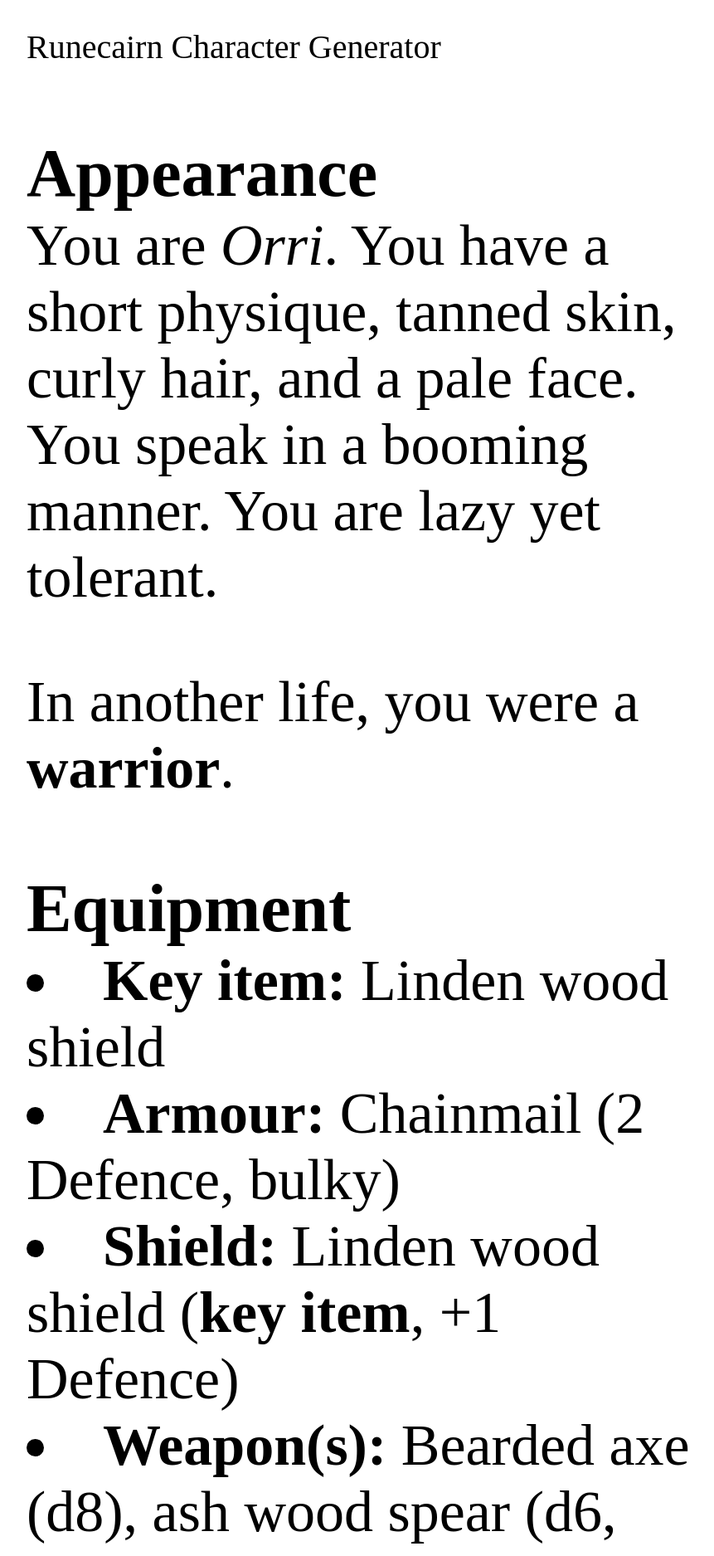
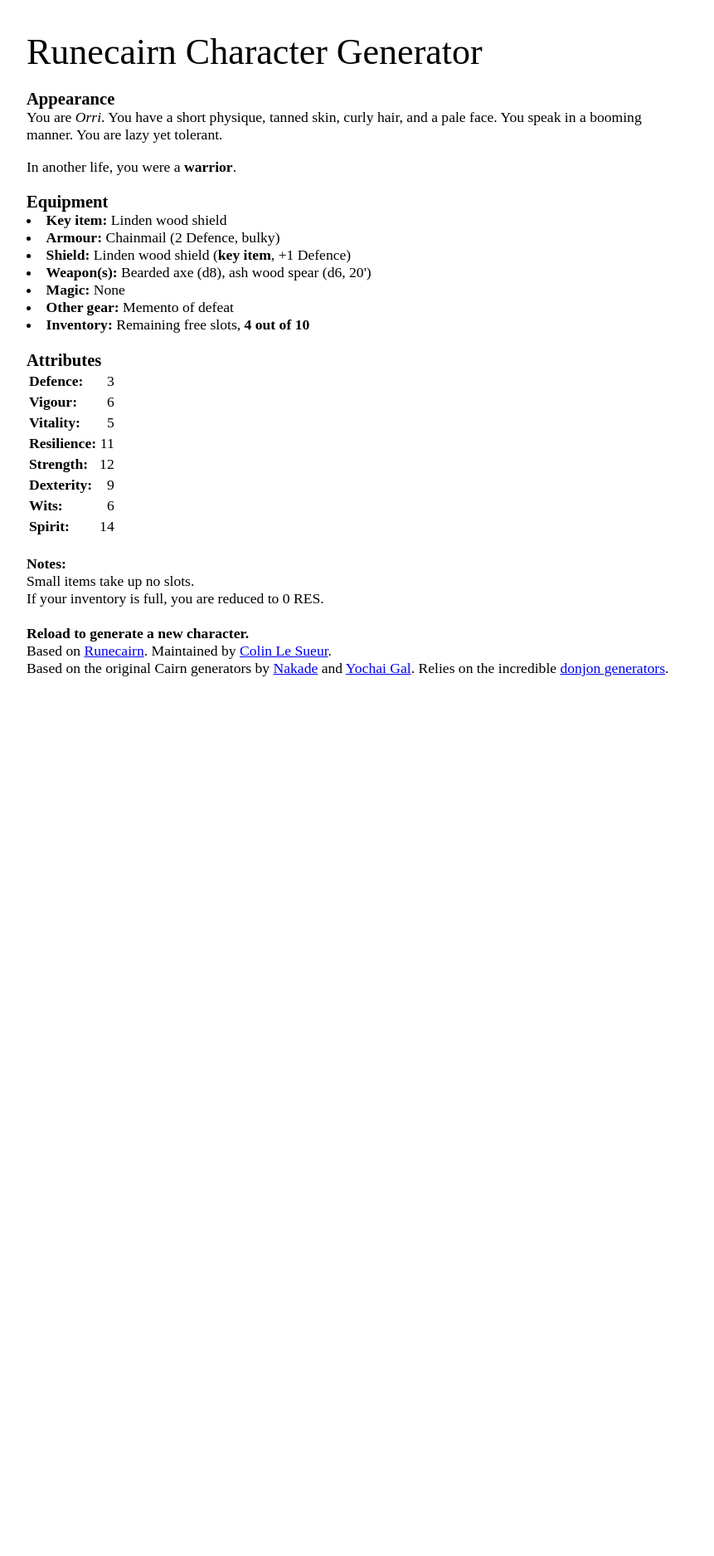
Before and after one commit to byodinsbeardrpg/byodinsbeardrpg.github.io, a Jekyll site: the page generator/index.html, which Jekyll copies as it is, in a window 1280 px wide. Shown: the top 1875 px of the page at 83% size, without its empty margins (208-1069 px from the left). Built offline with Jekyll 4.4.1, drawn with Linux system fonts in a browser that asks for light colours; some web fonts are replaced; after the commit the page ends 900 px from its top, so only the background shows below that.

Commit message:
Reverted

```diff
--- a/generator/index.html
+++ b/generator/index.html
@@ -2,7 +2,6 @@
 <html lang="en" dir="ltr">
   <head>
     <link rel="stylesheet" href="https://use.typekit.net/jhb5bff.css">
-    <link rel="stylesheet" href="https://runecairn.byodinsbeardrpg.com/generator/style.css">
     <meta name="viewport" content="width=device-width, initial-scale=1">
     <title>Runecairn Character Generator</title>
     <h2>Runecairn Character Generator</h2>
@@ -15,7 +14,7 @@
       a:hover {color: #32b865}
 	  h2 {margin-bottom: 0em; font-family: BlackBeard,black-beard; font-size: 250%; font-weight: 400}
       h3 {margin-bottom: 0em; font-weight: 700; font-family: Futura PT,futura-pt}
-      body {width: 800px; margin: auto; font-family: Minion Pro,minion-pro; font-weight: 400}
+      body {width: 800px; margin: auto; font-family: Minion Pro,minion-pro; font-weight: 400; font-size: 110%}
     </style>
      <script type="text/javascript" src="js/generator.js"></script>
     <script type="text/javascript" src="js/runecairn_data.js"></script>
--- a/generator/style.css
+++ b/generator/style.css
@@ -1,13 +1,13 @@
 /* If the screen size is 601px wide or more, set the font-size of <div> to 80px */
 @media screen and (min-width: 601px) {
-  div.chargen {
-    font-size: 70px;
+  div.character {
+    font-size: 30px;
   }
 }
 
 /* If the screen size is 600px wide or less, set the font-size of <div> to 30px */
 @media screen and (max-width: 600px) {
-  div.chargen {
+  div.character {
     font-size: 20px;
   }
 }
```
